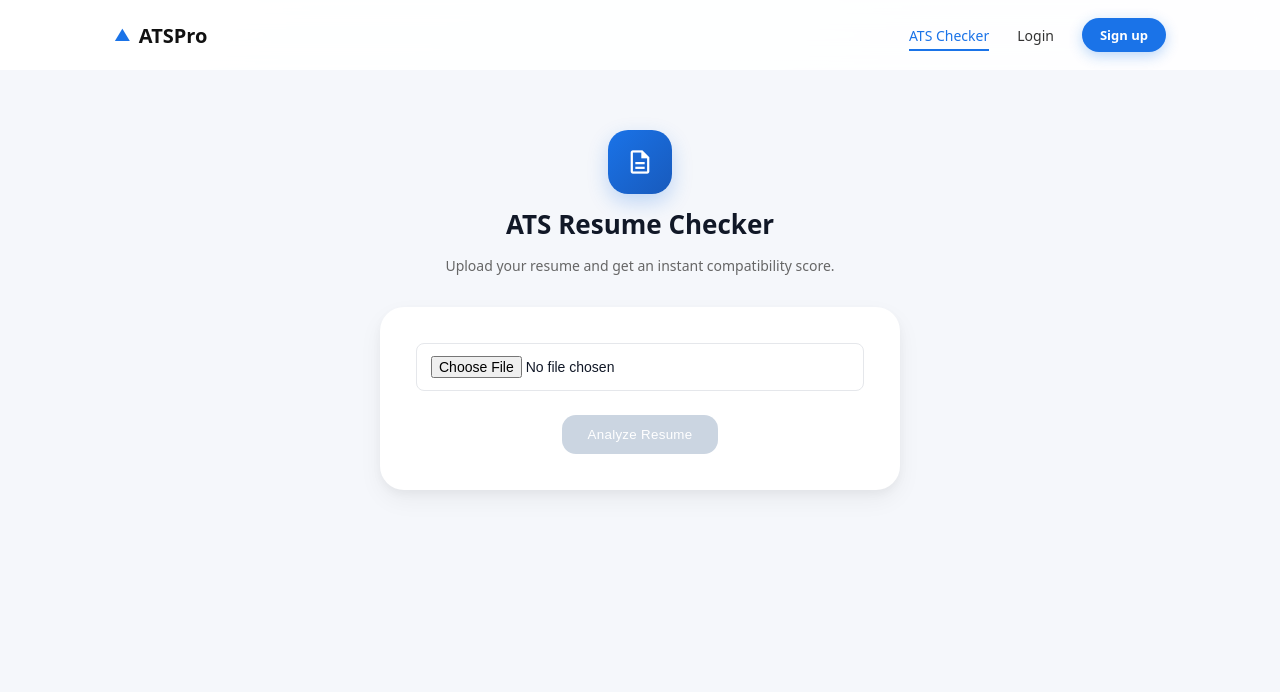
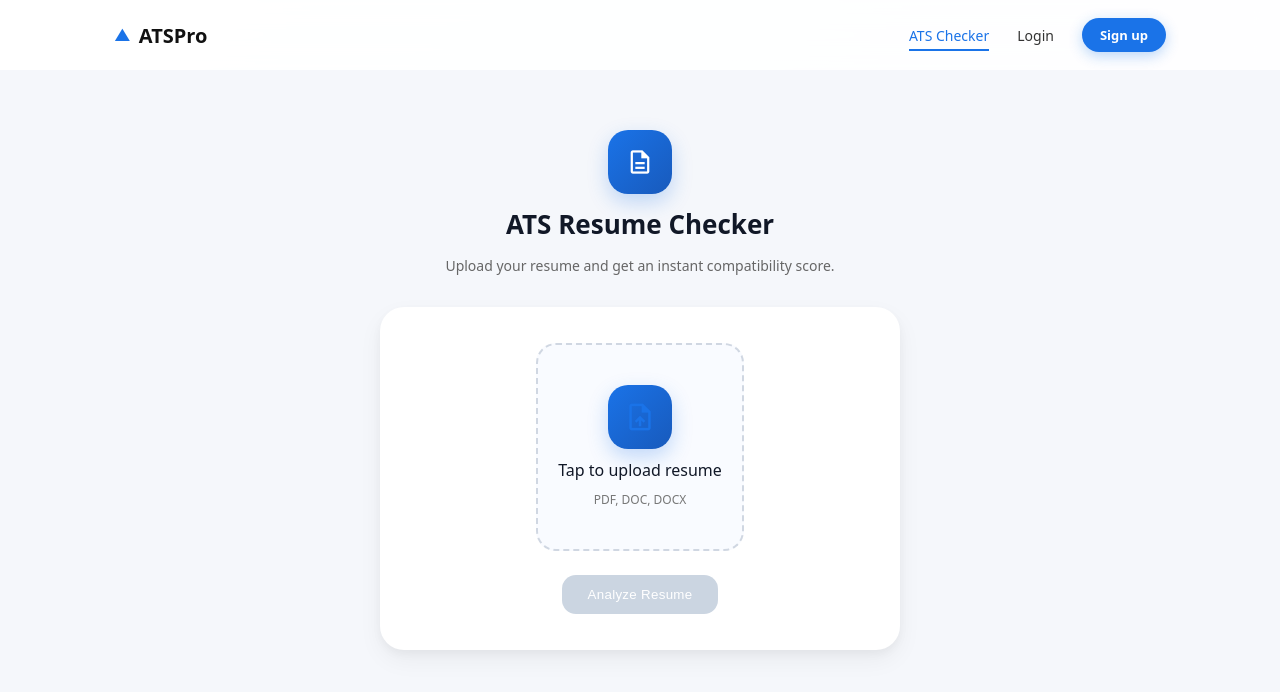
Before and after one commit to Mohd-Inzamam/ATS-Job-Tracker, a React (Vite) app in the folder client/: page /ats in a window 1280 px wide. Shown: the top 692 px of the page. Built offline with nearby package versions, Linux system fonts and the light colour scheme.

Commit message:
Added styling to ATSUpload Page

```diff
--- a/client/src/components/FileUploadBox.jsx
+++ b/client/src/components/FileUploadBox.jsx
@@ -1,9 +1,39 @@
+import { useRef, useState } from "react";
+
 export default function FileUploadBox({ onFileSelect }) {
+  const inputRef = useRef();
+  const [fileName, setFileName] = useState(null);
+
+  const handleFile = (file) => {
+    if (!file) return;
+    setFileName(file.name);
+    onFileSelect(file);
+  };
+
   return (
-    <input
-      type="file"
-      accept=".pdf,.doc,.docx"
-      onChange={(e) => onFileSelect(e.target.files[0])}
-    />
+    <div className="file-upload-box" onClick={() => inputRef.current.click()}>
+      {!fileName ? (
+        <>
+          <span className="material-symbols-outlined upload-icon">
+            upload_file
+          </span>
+          <p>Tap to upload resume</p>
+          <span className="file-hint">PDF, DOC, DOCX</span>
+        </>
+      ) : (
+        <div className="file-chip">
+          <span className="material-symbols-outlined">description</span>
+          <span className="file-name">{fileName}</span>
+        </div>
+      )}
+
+      <input
+        ref={inputRef}
+        type="file"
+        accept=".pdf,.doc,.docx"
+        hidden
+        onChange={(e) => handleFile(e.target.files[0])}
+      />
+    </div>
   );
 }
--- a/client/src/pages/ATSUpload.jsx
+++ b/client/src/pages/ATSUpload.jsx
@@ -72,6 +72,7 @@ export default function ATSUpload() {
             <>
               {/* Result State */}
               {result?.atsScore >= 80 && <Confetti numberOfPieces={200} />}
+              <div className="drag-indicator" />
               <div className={`bottom-sheet ${result ? "open" : ""}`}>
                 <div className="result-container">
                   <ScoreBadge score={result.atsScore} />
--- a/client/src/styles/global.css
+++ b/client/src/styles/global.css
@@ -1096,22 +1096,28 @@ input:disabled {
 }
 
 /* bottom sheet*/
+/* ============================= */
+/* REFINED RESULT PANEL */
+/* ============================= */
+
 .bottom-sheet {
     position: fixed;
     bottom: -100%;
-    left: 0;
+    left: 50%;
+    transform: translateX(-50%);
     width: 100%;
+    max-width: 520px;
     background: white;
-    border-radius: 28px 28px 0 0;
-    padding: 30px 20px 60px;
-    box-shadow: 0 -8px 30px rgba(0, 0, 0, 0.15);
+    border-radius: 28px 28px 20px 20px;
+    padding: 30px 20px 50px;
+    box-shadow: 0 -10px 40px rgba(0, 0, 0, 0.15);
     transition: 0.5s cubic-bezier(.22, 1, .36, 1);
-    max-height: 85vh;
+    max-height: 80vh;
     overflow-y: auto;
 }
 
 .bottom-sheet.open {
-    bottom: 0;
+    bottom: 20px;
 }
 
 .feedback-animate {
@@ -1126,3 +1132,62 @@ input:disabled {
         transform: translateY(0);
     }
 }
+
+/* ============================= */
+/* FILE UPLOAD BOX */
+/* ============================= */
+
+.file-upload-box {
+    border: 2px dashed #d0d7e2;
+    border-radius: 20px;
+    padding: 40px 20px;
+    text-align: center;
+    background: #f9fbff;
+    cursor: pointer;
+    transition: 0.3s ease;
+}
+
+.file-upload-box:hover {
+    border-color: #1a73e8;
+    background: #eef4ff;
+}
+
+.file-upload-box p {
+    margin: 10px 0 6px;
+    font-weight: 500;
+}
+
+.file-hint {
+    font-size: 12px;
+    color: #777;
+}
+
+.upload-icon {
+    font-size: 32px;
+    color: #1a73e8;
+}
+
+/* File Selected Chip */
+
+.file-chip {
+    display: inline-flex;
+    align-items: center;
+    gap: 8px;
+    background: white;
+    padding: 10px 14px;
+    border-radius: 24px;
+    box-shadow: 0 4px 12px rgba(0, 0, 0, 0.05);
+}
+
+.file-name {
+    font-size: 13px;
+    font-weight: 500;
+}
+
+.drag-indicator {
+    width: 40px;
+    height: 4px;
+    background: #ddd;
+    border-radius: 4px;
+    margin: 0 auto 20px;
+}
```
Also changed, not shown: 2 other files (tests, documents, lock files or other folders).
